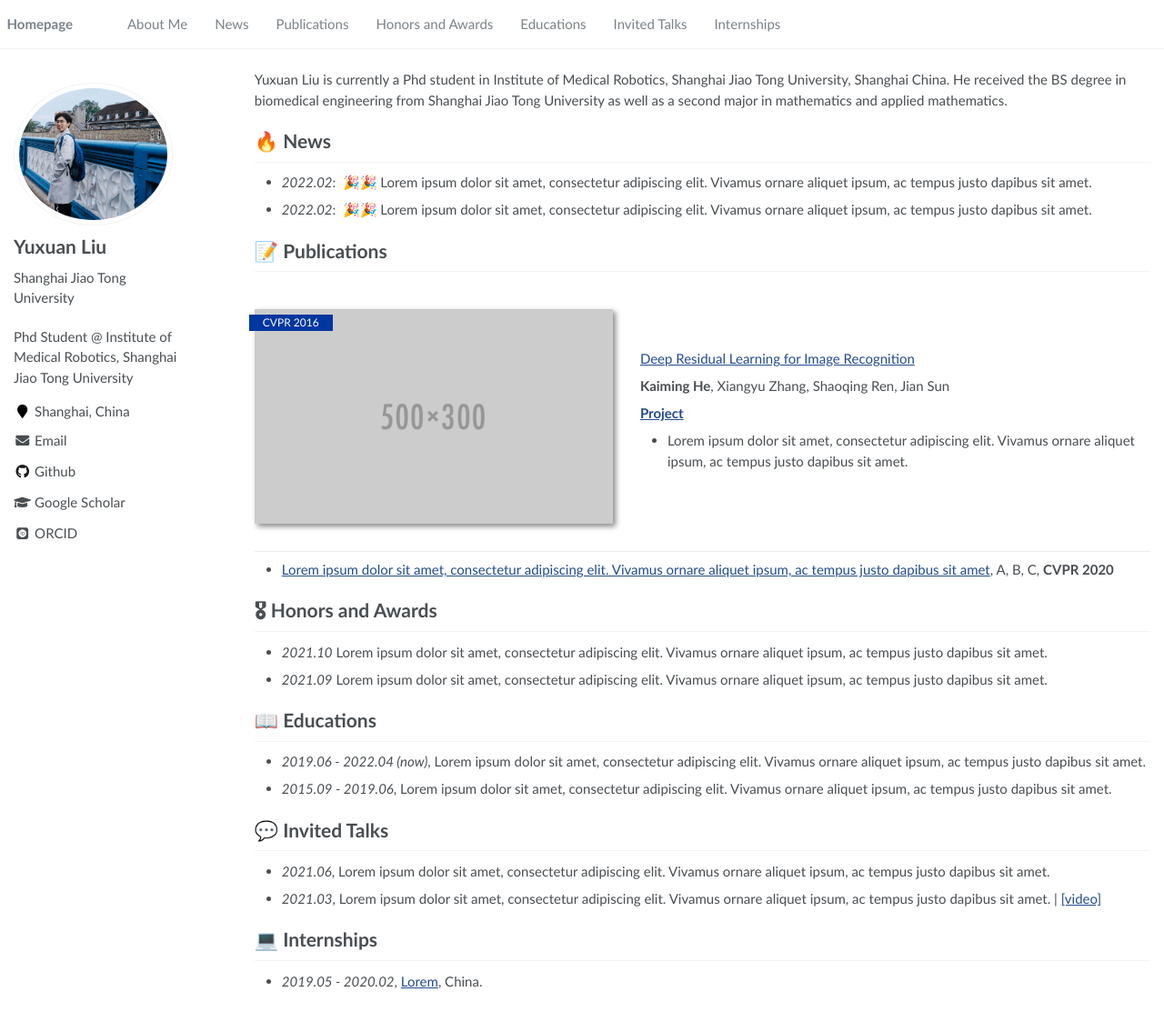
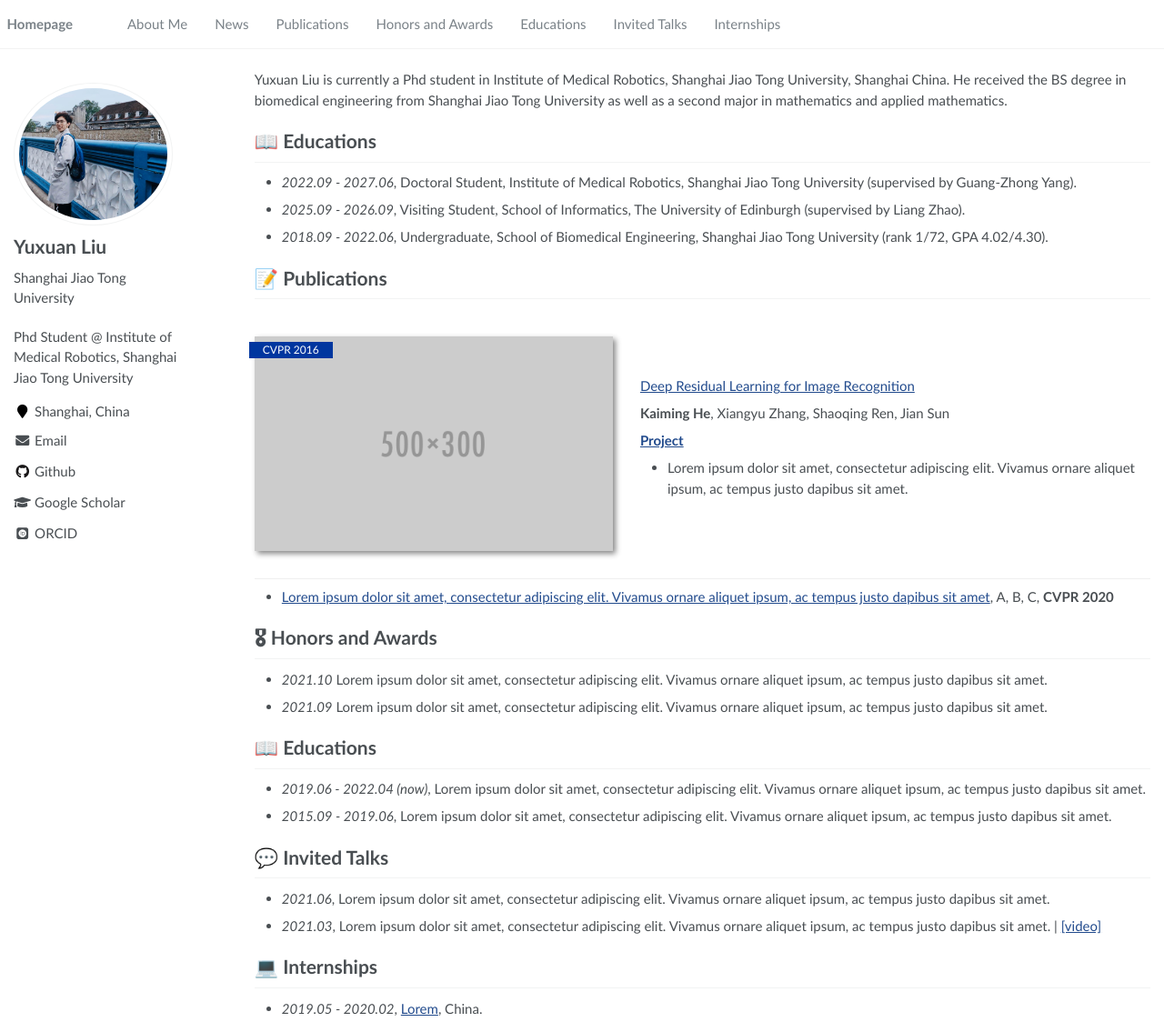
Before and after one commit to Lrnyux/Lrnyux.github.io, a Jekyll site: the page built from _pages/about.md, in a window 1280 px wide and 1135 px high. Shown: the whole window at 91% size. Built offline with Jekyll 4.4.1, drawn with Linux system fonts in a browser that asks for light colours; some web fonts are replaced.

Commit message:
Update about.md

```diff
--- a/_pages/about.md
+++ b/_pages/about.md
@@ -20,9 +20,10 @@ redirect_from:
 Yuxuan Liu is currently a Phd student in Institute of Medical Robotics, Shanghai Jiao Tong University, Shanghai China. He received the BS degree in biomedical engineering from Shanghai Jiao Tong University as well as a second major in mathematics and applied mathematics.
 
 
-# 🔥 News
-- *2022.02*: &nbsp;🎉🎉 Lorem ipsum dolor sit amet, consectetur adipiscing elit. Vivamus ornare aliquet ipsum, ac tempus justo dapibus sit amet.
-- *2022.02*: &nbsp;🎉🎉 Lorem ipsum dolor sit amet, consectetur adipiscing elit. Vivamus ornare aliquet ipsum, ac tempus justo dapibus sit amet.
+# 📖 Educations
+- *2022.09 - 2027.06*, Doctoral Student, Institute of Medical Robotics, Shanghai Jiao Tong University (supervised by Guang-Zhong Yang).
+- *2025.09 - 2026.09*, Visiting Student, School of Informatics, The University of Edinburgh (supervised by Liang Zhao).
+- *2018.09 - 2022.06*, Undergraduate, School of Biomedical Engineering, Shanghai Jiao Tong University (rank 1/72, GPA 4.02/4.30).
 
 # 📝 Publications
 
```
